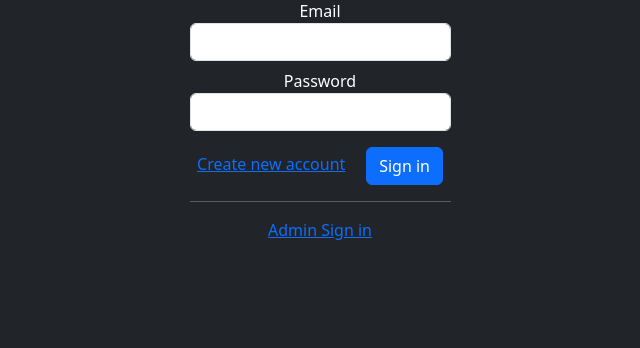
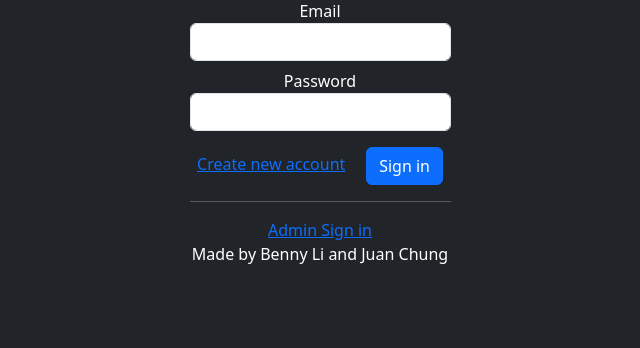
Before and after one commit to jchung7v/Expense_Manager, a PHP site: page /index.php in a window 1280 px wide. Shown: the part 105-453 px from the top of the page, without its empty margins (320-960 px from the left). Run offline with PHP 8.4, Linux system fonts and the light colour scheme.

Commit message:
Added our names

```diff
--- a/src/inc_footer.php
+++ b/src/inc_footer.php
@@ -1,3 +1,4 @@
+<p>Made by Benny Li and Juan Chung</p>
 </div>
 </body>
 </html>
```
